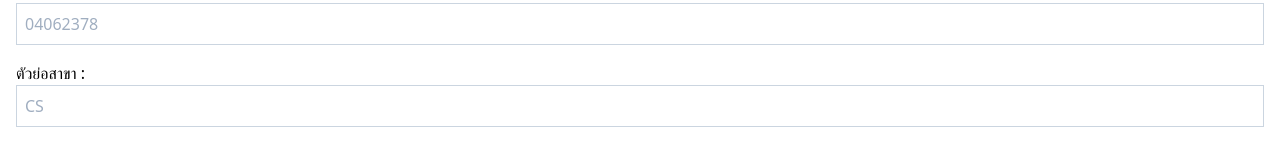
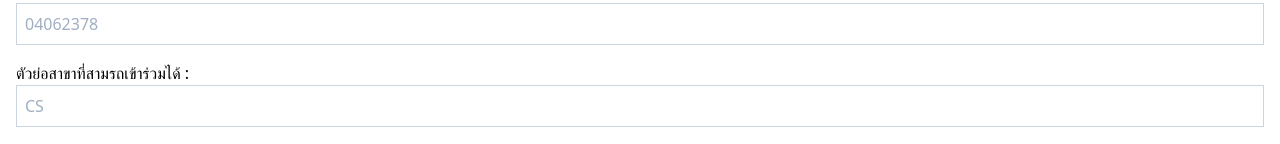
Before and after one commit to t6tg/kmutnb-classroom, a React (Create React App) app: page /add in a window 1280 px wide. Shown: the part 276-420 px from the top of the page. Built offline with nearby package versions, Linux system fonts and the light colour scheme; no server answers.

Commit message:
Join Depertment

```diff
--- a/src/components/AddForm.js
+++ b/src/components/AddForm.js
@@ -98,7 +98,7 @@ export default class AddForm extends Component {
           />
         </div>
         <div>
-          <label>ตัวย่อสาขา :</label>
+          <label>ตัวย่อสาขาที่สามรถเข้าร่วมได้ :</label>
           <input
             className="border border-gray-400 p-2 w-full"
             type="text"
```
